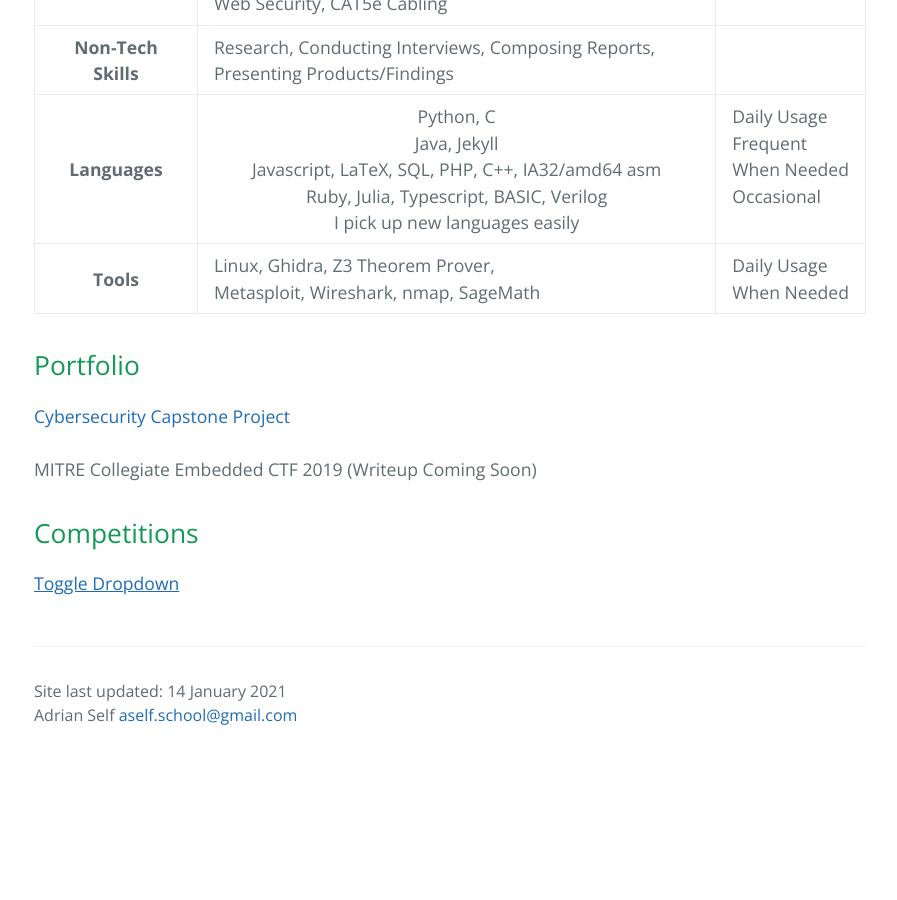
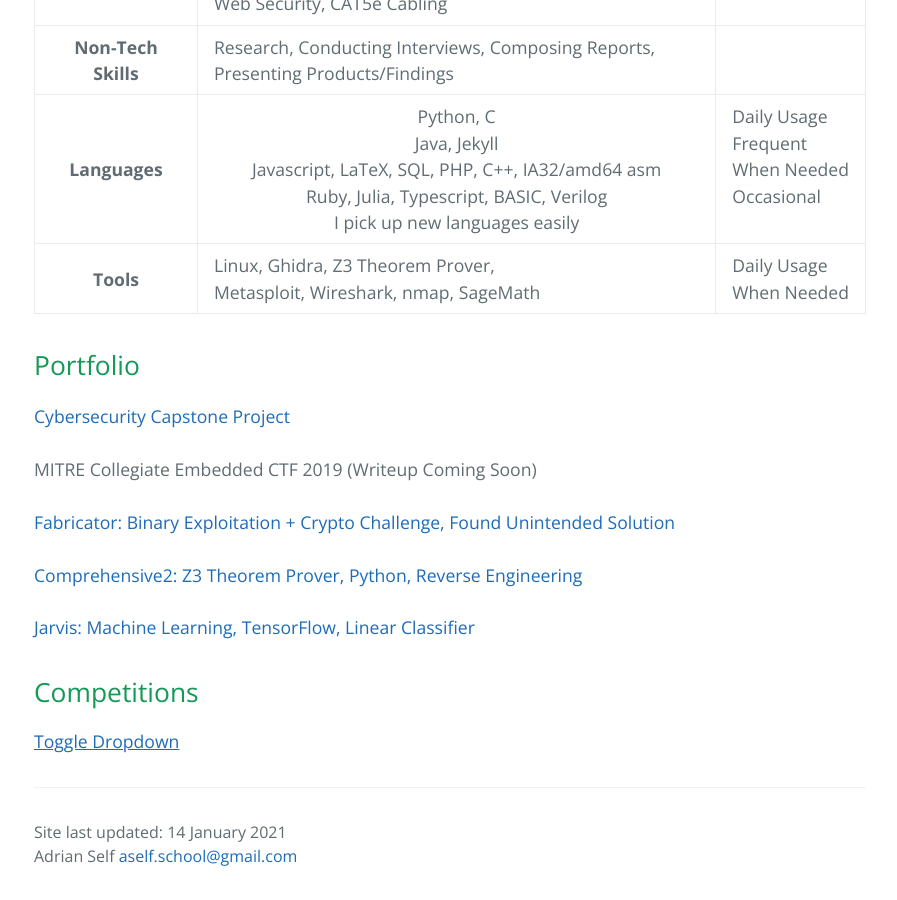
Before and after one commit to AdnanSlef/AdnanSlef.github.io, a Jekyll site: the page built from resume.md, in a window 1280 px wide and 900 px high, scrolled down 1591 px. Shown: the whole window, without its empty margins (190-1087 px from the left). Built offline with Jekyll 4.4.1, drawn with Linux system fonts in a browser that asks for light colours; before the commit the page ends 2350 px from its top, so only the background shows below that.

Commit message:
add featured writeups to portfolio

```diff
--- a/resume.md
+++ b/resume.md
@@ -111,13 +111,19 @@ Studying for:\
 [Cybersecurity Capstone Project](https://adrianself.me/portfolio/2020/10/15/senior-capstone.html)
 <br><br>
 MITRE Collegiate Embedded CTF 2019 (Writeup Coming Soon)
+<br><br>
+[Fabricator: Binary Exploitation + Crypto Challenge, Found Unintended Solution](https://adrianself.me/writeups/2020/09/27/fabricator.html)
+<br><br>
+[Comprehensive2: Z3 Theorem Prover, Python, Reverse Engineering](https://adrianself.me/writeups/2020/05/26/comprehensive.html)
+<br><br>
+[Jarvis: Machine Learning, TensorFlow, Linear Classifier](https://adrianself.me/writeups/2020/05/26/jarvis.html)
 
 
 ## Competitions
 
 <details>
 <summary>
-    <p style="color:#1e6bb8;"><u>Toggle Dropdown</u></p>
+    <span style="color:#1e6bb8;"><u>Toggle Dropdown</u></span>
 </summary>
 <br>
     <ul>
```
